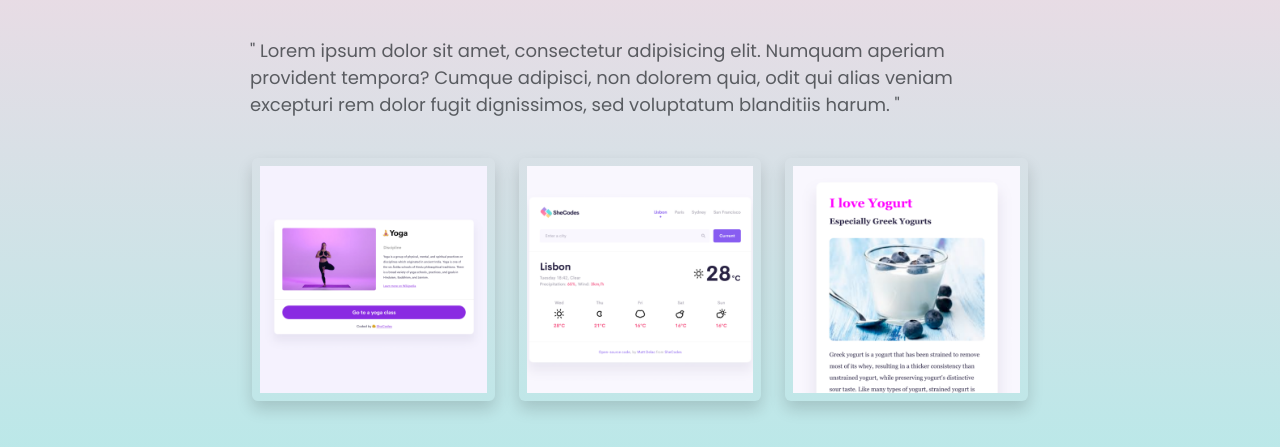
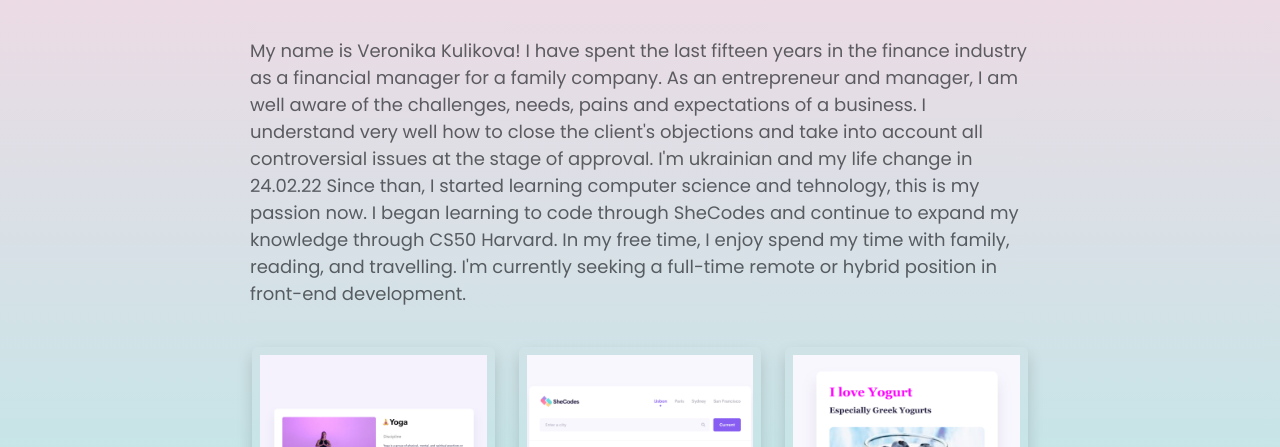
Before and after one commit to Nikavi/my-portfolio, a plain HTML site: page projects.html in a window 1280 px wide. Shown: the part 226-673 px from the top of the page. Drawn offline with nearby package versions, Linux system fonts and the light colour scheme; a web font is replaced by a local one.

Commit message:
Changed about text

```diff
--- a/projects.html
+++ b/projects.html
@@ -56,10 +56,19 @@
   <h3 class="text-center">Front-end developer based in Stockholm, Sweden</h2>
     <div class="about-paragraphs">
       <p>
-        " Lorem ipsum dolor sit amet, consectetur adipisicing elit. Numquam
-        aperiam provident tempora? Cumque adipisci, non dolorem quia, odit qui
-        alias veniam excepturi rem dolor fugit dignissimos, sed voluptatum
-        blanditiis harum. "
+        My name is Veronika Kulikova!
+        I have spent the last fifteen years in the finance industry as a financial manager for a family company.
+        As an entrepreneur and manager, I am well aware of the challenges, needs, pains and expectations of a business.
+        I
+        understand very well how to close the client's objections and take into account all controversial issues at the
+        stage of
+        approval.
+        I'm ukrainian and my life change in 24.02.22
+        Since than, I started learning computer science and tehnology, this is my passion now. I began learning to code
+        through
+        SheCodes and continue to expand my knowledge through CS50 Harvard.
+        In my free time, I enjoy spend my time with family, reading, and travelling.
+        I'm currently seeking a full-time remote or hybrid position in front-end development.
       </p>
     </div>
     <div class="container">
```
